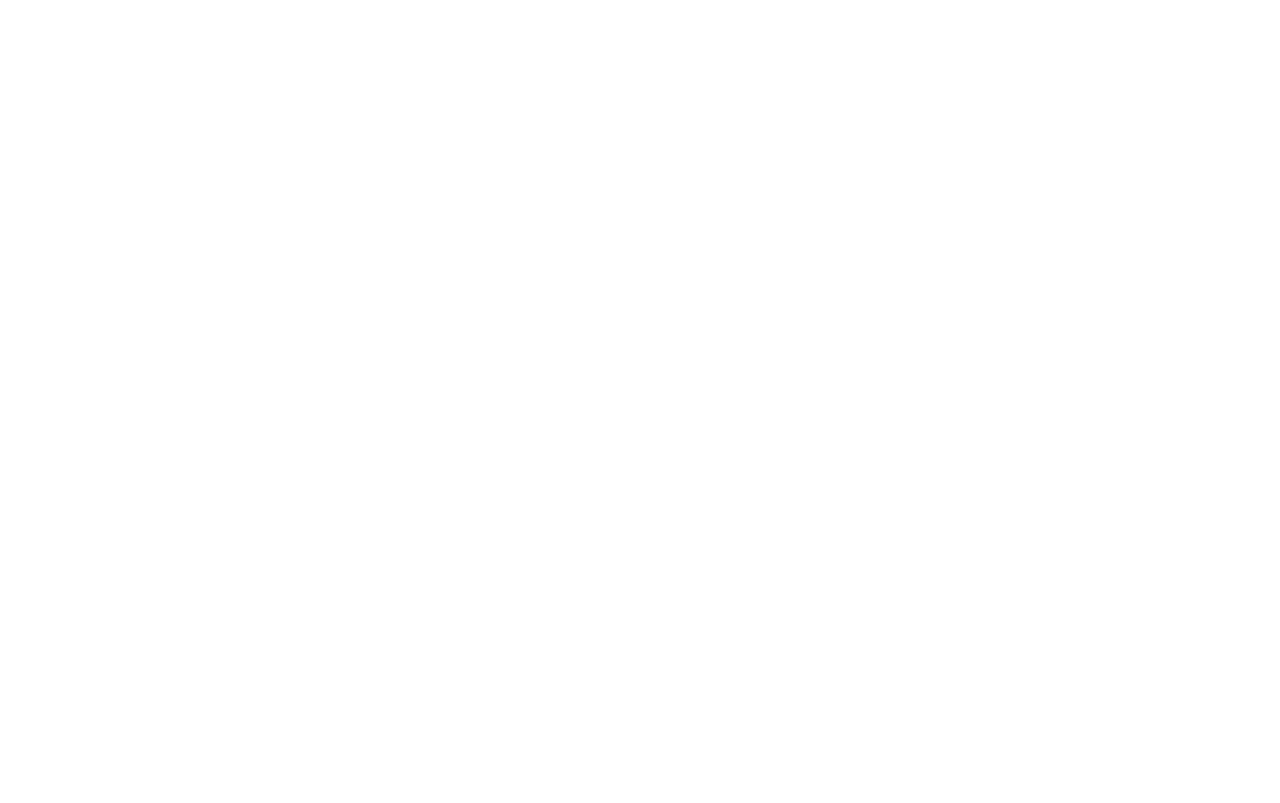
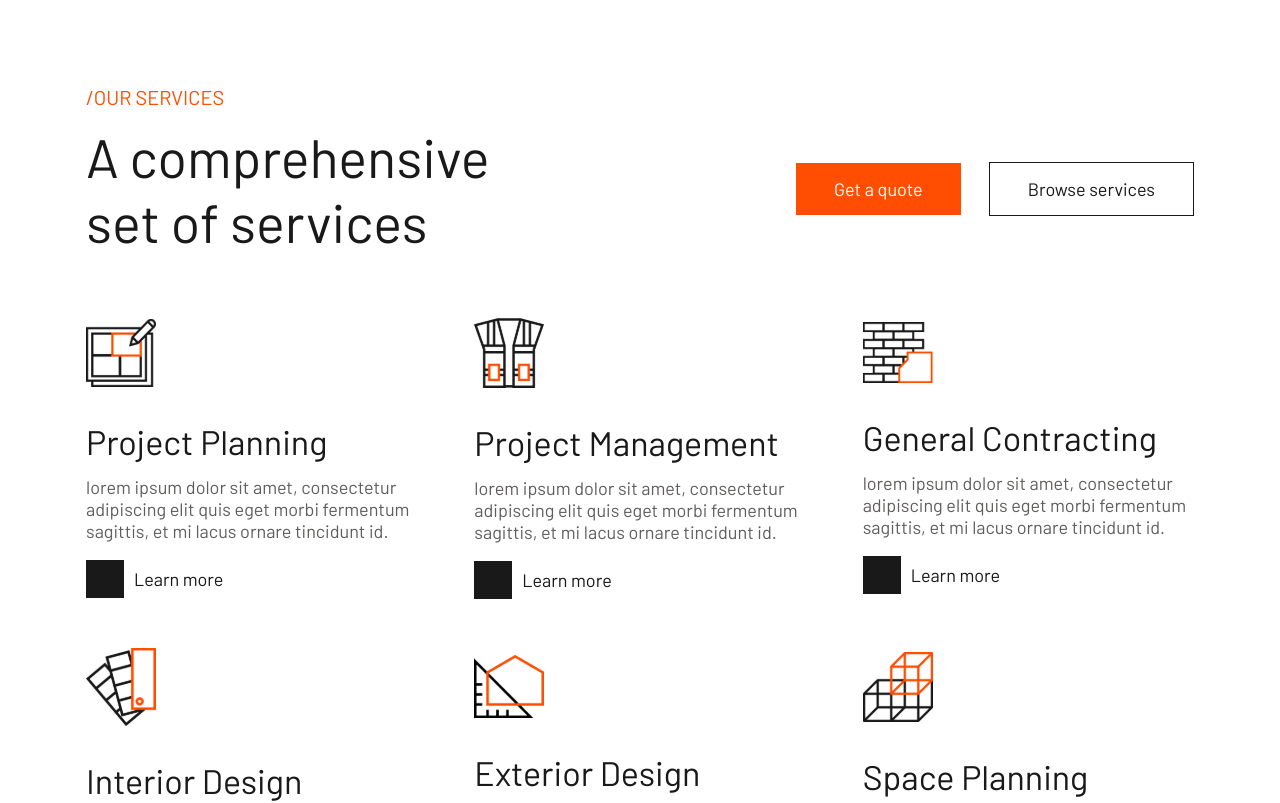
Before and after one commit to XprojectDeveloping/www-r-ContractorX, a React (Vite) app: page / in a window 1280 px wide. Shown: the part 1760-2563 px from the top of the page. Before the commit the page ends 1558 px from the top, so only its background shows below. Built offline with nearby package versions, Linux system fonts and the light colour scheme.

Commit message:
updated API, app, homape added (homePageServices) and new styles

```diff
--- a/public/api/contractor.json
+++ b/public/api/contractor.json
@@ -36,53 +36,59 @@
     "aboutBtn": "About our company"
   },
   "mainServices": {
-    "services_title-up": "/Our Services",
-    "services_title-bottom": "A comprehensive set of services",
-    "services_text": "Lorem ipsum dolor sit amet, consectetur adipiscing elit tristique imperdiet nisi metus, viverra nulla aliquet dui porta porttitor neque lectus diam justo lobortis purus in elit, elementum dignissim nullam vitae pellentesque aliquet aliquam sagittis pulvinar egestas morbi suspendisse eleifend.",
-    "services_btn1": "Get a quote",
-    "services_btn2": "Browse services",
-    "services-cards": [
+    "servicesTitleUp": "/Our Services",
+    "servicesTitleBottom": "A comprehensive set of services",
+    "servicesText": "Lorem ipsum dolor sit amet, consectetur adipiscing elit tristique imperdiet nisi metus, viverra nulla aliquet dui porta porttitor neque lectus diam justo lobortis purus in elit, elementum dignissim nullam vitae pellentesque aliquet aliquam sagittis pulvinar egestas morbi suspendisse eleifend.",
+    "servicesBtn1": "Get a quote",
+    "servicesBtn2": "Browse services",
+    "servicesCards": [
       {
         "id": 1,
-        "card-img": "/assets/img/services/card-img1.svg",
-        "card-title": "Project Planning",
-        "card-text": "Lorem ipsum dolor sit amet, consectetur adipiscing elit quis eget morbi fermentum sagittis, et mi lacus ornare tincidunt id.",
-        "card-link": "Learn more"
+        "cardImg": "/assets/img/services/card-img1.svg",
+        "cardAlt": "service",
+        "cardTitle": "Project Planning",
+        "cardText": "Lorem ipsum dolor sit amet, consectetur adipiscing elit quis eget morbi fermentum sagittis, et mi lacus ornare tincidunt id.",
+        "cardLink": "Learn more"
       },
       {
         "id": 2,
-        "card-img": "/assets/img/services/card-img2.svg",
-        "card-title": "Project Management",
-        "card-text": "Lorem ipsum dolor sit amet, consectetur adipiscing elit quis eget morbi fermentum sagittis, et mi lacus ornare tincidunt id.",
-        "card-link": "Learn more"
+        "cardImg": "/assets/img/services/card-img2.svg",
+        "cardAlt": "service",
+        "cardTitle": "Project Management",
+        "cardText": "Lorem ipsum dolor sit amet, consectetur adipiscing elit quis eget morbi fermentum sagittis, et mi lacus ornare tincidunt id.",
+        "cardLink": "Learn more"
       },
       {
         "id": 3,
-        "card-img": "/assets/img/services/card-img3.svg",
-        "card-title": "General Contracting",
-        "card-text": "Lorem ipsum dolor sit amet, consectetur adipiscing elit quis eget morbi fermentum sagittis, et mi lacus ornare tincidunt id.",
-        "card-link": "Learn more"
+        "cardImg": "/assets/img/services/card-img3.svg",
+        "cardAlt": "service",
+        "cardTitle": "General Contracting",
+        "cardText": "Lorem ipsum dolor sit amet, consectetur adipiscing elit quis eget morbi fermentum sagittis, et mi lacus ornare tincidunt id.",
+        "cardLink": "Learn more"
       },
       {
         "id": 4,
-        "card-img": "/assets/img/services/card-img4.svg",
-        "card-title": "Interior Design",
-        "card-text": "Lorem ipsum dolor sit amet, consectetur adipiscing elit quis eget morbi fermentum sagittis, et mi lacus ornare tincidunt id.",
-        "card-link": "Learn more"
+        "cardImg": "/assets/img/services/card-img4.svg",
+        "cardAlt": "service",
+        "cardTitle": "Interior Design",
+        "cardText": "Lorem ipsum dolor sit amet, consectetur adipiscing elit quis eget morbi fermentum sagittis, et mi lacus ornare tincidunt id.",
+        "cardLink": "Learn more"
       },
       {
         "id": 5,
-        "card-img": "/assets/img/services/card-img5.svg",
-        "card-title": "Exterior Design",
-        "card-text": "Lorem ipsum dolor sit amet, consectetur adipiscing elit quis eget morbi fermentum sagittis, et mi lacus ornare tincidunt id.",
-        "card-link": "Learn more"
+        "cardImg": "/assets/img/services/card-img5.svg",
+        "cardAlt": "service",
+        "cardTitle": "Exterior Design",
+        "cardText": "Lorem ipsum dolor sit amet, consectetur adipiscing elit quis eget morbi fermentum sagittis, et mi lacus ornare tincidunt id.",
+        "cardLink": "Learn more"
       },
       {
         "id": 6,
-        "card-img": "/assets/img/services/card-img6.svg",
-        "card-title": "Space Planning",
-        "card-text": "Lorem ipsum dolor sit amet, consectetur adipiscing elit quis eget morbi fermentum sagittis, et mi lacus ornare tincidunt id.",
-        "card-link": "Learn more"
+        "cardImg": "/assets/img/services/card-img6.svg",
+        "cardAlt": "service",
+        "cardTitle": "Space Planning",
+        "cardText": "Lorem ipsum dolor sit amet, consectetur adipiscing elit quis eget morbi fermentum sagittis, et mi lacus ornare tincidunt id.",
+        "cardLink": "Learn more"
       }
     ]
   },
--- a/src/App.jsx
+++ b/src/App.jsx
@@ -1,3 +1,4 @@
+import "./styles/homepage/_homepage_services.scss";
 import "./styles/homepage/_homepage_about.scss";
 import "./styles/homepage/_homepage_banner.scss";
 import "./styles/layout/_header.scss";
--- /dev/null
+++ b/src/components/sections/HomeServices.jsx
@@ -0,0 +1,43 @@
+import { Link } from "react-router-dom";
+
+function HomeServices({ title, title2, btnText1, btnText2, dataCard }) {
+  return (
+    <>
+      <div className="services">
+        <p>{title}</p>
+
+        <div className="services-title">
+          <h3>{title2}</h3>
+          <div className="services-buttons">
+            <button>
+              <Link className="one" to={"/"}>
+                {btnText1}
+              </Link>
+            </button>
+            <button>
+              <Link className="two" to={"/"}>
+                {btnText2}
+              </Link>
+            </button>
+          </div>
+        </div>
+        <div className="services-cards">
+          {dataCard &&
+            dataCard?.map((item) => {
+              return (
+                <div className="services-card" key={item?.id}>
+                  <div className="card-img">
+                    <img src={item?.cardImg} alt={item?.cardAlt} />
+                  </div>
+                  <h3>{item?.cardTitle}</h3>
+                  <p>{item?.cardText}</p>
+                  <Link to={"/services"}>{item?.cardLink}</Link>
+                </div>
+              );
+            })}
+        </div>
+      </div>
+    </>
+  );
+}
+export default HomeServices;
--- a/src/pages/HomePage.jsx
+++ b/src/pages/HomePage.jsx
@@ -1,6 +1,7 @@
 import MaxWidth from "../components/MaxWidth/MaxWidth";
 import HomeAbout from "../components/sections/HomeAbout";
 import HomeBanner from "../components/sections/HomeBanner";
+import HomeServices from "../components/sections/HomeServices";
 import useGlobalFetch from "../components/useGlobalFetch/useGlobalFetch";
 
 function HomePage(params) {
@@ -30,6 +31,17 @@
           )}
         </MaxWidth>
       </section>
+      <section>
+        <MaxWidth>
+          <HomeServices
+            title={data?.mainServices?.servicesTitleUp}
+            title2={data?.mainServices?.servicesTitleBottom}
+            btnText1={data?.mainServices?.servicesBtn1}
+            btnText2={data?.mainServices?.servicesBtn2}
+            dataCard={data?.mainServices?.servicesCards}
+          />
+        </MaxWidth>
+      </section>
     </main>
   );
 }
--- /dev/null
+++ b/src/styles/homepage/_homepage_services.scss
@@ -0,0 +1,102 @@
+main {
+  .services {
+    margin-top: 29.9rem;
+    margin-bottom: 6.4rem;
+    p {
+      font-weight: 400;
+      font-size: 2rem;
+      color: #ff4d01;
+      text-transform: uppercase;
+      margin-bottom: 1.5rem;
+    }
+    .services-title {
+      margin-bottom: 6.4rem;
+      display: flex;
+      justify-content: space-between;
+      align-items: center;
+      h3 {
+        font-size: 5.4rem;
+        font-weight: 400;
+        color: #191919;
+        width: 46rem;
+      }
+
+      .services-buttons {
+        display: flex;
+        gap: 2.8rem;
+        button {
+          a {
+            font-size: 1.8rem;
+            font-weight: 400;
+            color: #ffffff;
+
+            &.one {
+              background-color: #ff4d01;
+              padding: 1.5rem 3.8rem;
+              transition: 0.3s linear;
+
+              &:hover {
+                background-color: #343434;
+              }
+            }
+
+            &.two {
+              border: 1px solid #191919;
+              color: #191919;
+              padding: 1.5rem 3.8rem;
+              transition: 0.3s linear;
+
+              &:hover {
+                background-color: #ff4d01;
+                color: #ffffff;
+              }
+            }
+          }
+        }
+      }
+    }
+    .services-cards {
+      display: grid;
+      grid-template-columns: repeat(auto-fit, minmax(250px, 1fr));
+      gap: 5.7rem;
+
+      .services-card {
+        display: flex;
+        flex-direction: column;
+        justify-content: center;
+        .card-img {
+          margin-bottom: 3.2rem;
+        }
+        h3 {
+          font-weight: 400;
+          font-size: 3.4rem;
+          color: #191919;
+          margin-bottom: 1.4rem;
+        }
+        p {
+          font-weight: 400;
+          font-size: 1.8rem;
+          color: #605e5d;
+          text-transform: lowercase;
+          margin-bottom: 1.3rem;
+        }
+
+        a {
+          font-size: 1.8rem;
+          font-weight: 400;
+          color: #191919;
+          margin-top: 1.3rem;
+
+          &::before {
+            content: "";
+            color: #191919;
+            border: 1px solid #191919;
+            background-color: #191919;
+            padding: 0.7rem 1.8rem;
+            margin-right: 1rem;
+          }
+        }
+      }
+    }
+  }
+}
```
